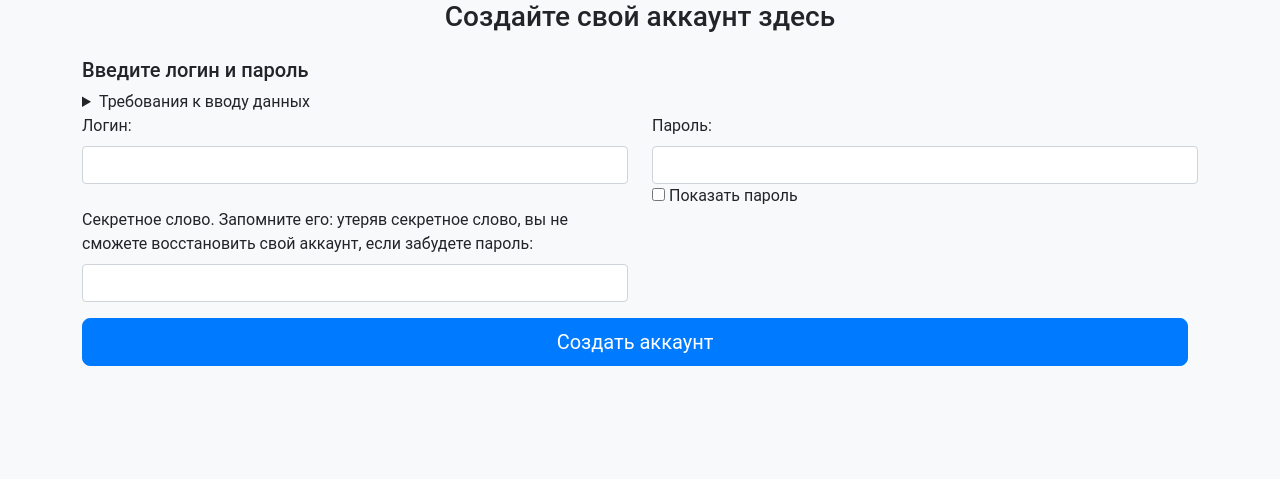
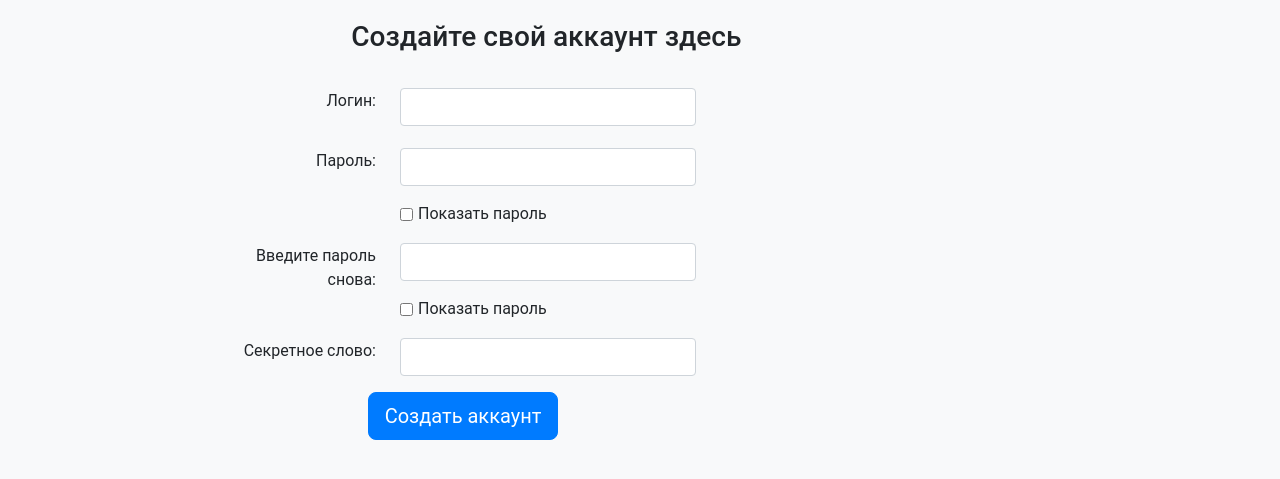
Before and after one commit to Ssentiago/CryptoGuardian, a FastAPI app: page /register in a window 1280 px wide. Shown: the top 479 px of the page. Run offline with FastAPI, Linux system fonts and the light colour scheme; parts of the project's set-up code (start-up, migrations or seed data) failed here and were passed over; some libraries are stand-ins or nearby versions.

Commit message:
Added PasswordStrength and Pwned check

```diff
--- a/main.py
+++ b/main.py
@@ -5,6 +5,7 @@ from fastapi import FastAPI
 from fastapi.templating import Jinja2Templates
 from starlette.staticfiles import StaticFiles
 
+from routers.api_router import router as api_router
 from routers.auth_router import router as auth_router
 from routers.home_router import router as home_router
 from routers.service_router import router as service_router
@@ -18,6 +19,7 @@ app.include_router(home_router)
 app.include_router(auth_router)
 app.include_router(auth_router)
 app.include_router(service_router)
+app.include_router(api_router)
 
 if __name__ == '__main__':
     uvicorn.run("main:app", host = '127.0.0.1', port = 8000, reload = True)
--- a/routers/service_router.py
+++ b/routers/service_router.py
@@ -10,7 +10,7 @@ from starlette.staticfiles import StaticFiles
 from starlette.templating import Jinja2Templates
 
 from database.database import add_new_data, check_token, del_all_data, delete_data, get_all_data, get_user_name
-from service import generate_csv, generate_password, createResponce
+from service import generate_csv, generate_password, createResponce, get_pass_score
 
 router = APIRouter()
 router.mount("/static", StaticFiles(directory = "./static"), name = "static")
@@ -38,7 +38,7 @@ async def post_main(data: Optional[dict] = Body(None), action: str = Header(None
             include_ups = data['include_ups']
             include_digs = data['include_digs']
             include_spec = data['include_spec']
-            generated_password = await generate_password(password_length,
+            generated_password = generate_password(password_length,
                                                          include_lows,
                                                          include_ups,
                                                          include_digs,
--- a/static/css/styles.css
+++ b/static/css/styles.css
@@ -48,7 +48,7 @@ body {
 
 table {
     width: 650px;
-    border-top: 7px solid rgb(43, 129, 17);
+    border-top: 7px solid #dddddd;
     border-collapse: collapse;
     text-align: center;
     margin-bottom: 20px;
@@ -58,11 +58,85 @@ table {
 td {
     text-align: left;
     padding: 10px;
-    border: 3px solid rgb(43, 129, 17);
+    border: 1px solid #dddddd;
 }
 
 th {
     text-align: center;
     padding: 10px;
-    border: 3px solid rgb(43, 129, 17);
+    border: 1px solid #dddddd;
 }
+
+/* Стиль всех полей ввода */
+input {
+    padding: 12px;
+    border: 1px solid #ccc;
+    border-radius: 4px;
+    box-sizing: border-box;
+    margin-top: 6px;
+    margin-bottom: 16px;
+}
+
+
+/* Окно сообщения отображается, когда пользователь нажимает на поле пароля */
+#message {
+    display: none;
+    background: #f1f1f1;
+    color: #000;
+    position: relative;
+    padding: 20px;
+    margin-top: 10px;
+}
+
+#message p {
+    padding: 10px 35px;
+    font-size: 18px;
+}
+
+/* Добавить зеленый цвет текста и галочка, когда требования верны */
+.valid {
+    color: green;
+}
+
+.valid:before {
+    position: relative;
+    left: -35px;
+    content: "&#10004;";
+}
+
+/* Добавить красный цвет текста и собой "x" и значок, когда требования не правы */
+.invalid {
+    color: red;
+}
+
+.invalid:before {
+    position: relative;
+    left: -35px;
+    content: "&#10006;";
+}
+
+.show-password {
+    display: flex;
+    align-items: flex-start;
+}
+
+label {
+    user-select: none;
+}
+
+#passData {
+    display: block;
+    width: 200px; /* Уменьшенный размер */
+    height: 100px;
+    margin: 5px 0; /* Уменьшенный отступ */
+    padding: 5px; /* Уменьшенный padding */
+    border: 1px solid #ccc;
+    background-color: #f2f2f2; /* Светлый фон */
+    font-family: Arial, sans-serif;
+    font-size: 16px; /* Увеличенный размер шрифта */
+    color: #333;
+    text-align: left;
+    line-height: 1.6; /* Увеличенное межстрочное расстояние */
+    border-radius: 10px; /* Более округленные углы */
+    box-shadow: 0 2px 5px rgba(0, 0, 0, 0.1);
+}
--- a/static/templates/auth/auth_register.html
+++ b/static/templates/auth/auth_register.html
@@ -12,59 +12,94 @@
 
 <body>
 
-<div class="container">
+<div style="padding: 20px" class="container">
     <div class="row">
-        <div class="col-12 text-center">
+        <div class="col-md-10 text-center">
             <h3>Создайте свой аккаунт здесь</h3>
         </div>
     </div>
 </div>
 <div>
 
-
-    <form id="loginForm" class="container mt-3">
-        <h5>Введите логин и пароль</h5>
-        <details>
-            <summary>Требования к вводу данных</summary>
-            <ul>
-                <li>В логине разрешаются латинские буквы любого регистра, цифры, а также специальные символы: !@#$%&*_.-</li>
-                <li>Логин должен быть длиной не менее 3 символов</li>
-                <li>Пароль обязательно должен в себе содержать латинские буквы любого регистра, а также должен содержать цифры</li>
-                <li>В пароле разрешаются латинские буквы любого регистра, цифры, а также специальные символы: !@#$%&*_.-</li>
-                <li>Пароль должен быть длиной не менее 8 символов</li>
-                <li>В секретном слове разрешаются латинские и русские буквы любого регистра, цифры а также специальные символы: !@#$%&*_.-
-                </li>
-                <li>Ограничений на длину секретного слова нет</li>
-            </ul>
-        </details>
+    <div class="row">
+        <div class="row">
+            <div class="col-9">
+                <form id="RegisterForm">
+                    <div class="row justify-content-center">
+                        <div class="col-md-6 text-center">
+                            <div class="form-group row">
+                                <label for="username" class="col-md-4 col-form-label text-end">Логин:</label>
+                                <div class="col-md-8">
+                                    <input type="text" class="form-control" id="username" name="username" onblur="checkLogin('username')"
+                                           required>
+                                </div>
+                            </div>
+                        </div>
+                    </div>
 
 
-        <div class="row mb-3">
-            <div class="col-md-6">
-                <label for="username" class="form-label">Логин:</label>
-                <input type="text" class="form-control" id="username" name="username" onblur="checkLogin('username')" required>
+                    <div class="row justify-content-center">
+                        <div class="col-md-6 text-center">
+                            <div class="form-group row">
+                                <label for="password" class="col-md-4 col-form-label text-end">Пароль:</label>
+                                <div class="col-md-8">
+                                    <input type="password" class="form-control" id="password" name="password" required>
+                                    <div class="show-password">
+                                        <input id="tg1" type="checkbox" onclick="toggdlePassword('password')" tabindex="-1">
+                                        <label for="tg1" style="margin-left: 5px">Показать пароль</label>
+
+                                    </div>
+                                </div>
+                            </div>
+                        </div>
+
+                    </div>
+                    <div class="row justify-content-center">
+                        <div class="col-md-6 text-center">
+                            <div class="form-group row">
+                                <label for="passwordAgain" class="col-md-4 col-form-label text-end">Введите пароль снова:</label>
+                                <div class="col-md-8">
+                                    <input type="password" class="form-control" id="passwordAgain" name="passwordAgain" required>
+                                    <div class="show-password">
+                                        <input id="tg2" type="checkbox" onclick="toggdlePassword('passwordAgain')" tabindex="-1">
+                                        <label for="tg2" style="margin-left: 5px">Показать пароль</label>
+                                    </div>
+                                </div>
+                            </div>
+                        </div>
+                    </div>
+
+                    <div class="row justify-content-center">
+                        <div class="col-md-6 text-center">
+                            <div class="form-group row">
+                                <label for="secret" class="col-md-4 col-form-label text-end">Секретное слово:</label>
+                                <div class="col-md-8">
+                                    <input class="form-control" id="secret" name="secret" required>
+                                </div>
+                            </div>
+                        </div>
+                    </div>
+                    <div class="row justify-content-center">
+                        <div class="col-md-6 text-center">
+                            <button type="submit" class="btn btn-primary btn-lg">Создать аккаунт</button>
+                        </div>
+                    </div>
+
+                </form>
             </div>
-            <div class="col-md-6">
-                <label for="password" class="form-label">Пароль:</label>
-                <input type="password" class="form-control" id="password" name="password" onblur="checkPassword('password')" required>
-                <label>
-                    <input type="checkbox" onclick="toggdlePassword('password')"> Показать пароль
-                </label><br>
 
-            </div>
-            <div class="col-md-6">
-                <label for="secret" class="form-label">Секретное слово. Запомните его: утеряв секретное слово, вы не сможете восстановить
-                    свой аккаунт, если забудете пароль:</label>
-                <input class="form-control" id="secret" name="secret" required>
+            <div id="passData" class="col" style="display: none">
+                <span id="passwordData">
+
+                </span>
             </div>
         </div>
-        <div class="d-grid gap-2">
-            <button type="submit" class="btn btn-primary btn-lg">Создать аккаунт</button>
-        </div>
-    </form>
+
+    </div>
 
 
 </div>
 <script src="static/js/main.js"></script>
 <script>createAccount()</script>
+<script>checkPasswords('password', 'passwordAgain')</script>
 </body>
--- a/static/templates/main.html
+++ b/static/templates/main.html
@@ -19,7 +19,7 @@
 <div class="container mt-5">
     <div class="container mt-5">
         <div class="col-12" style="text-align: right">
-            <button id="downloadMyData" class="btn bg-success me-2" onclick="exportData()">📥 Скачать мои данные
+            <button id="downloadMyData" class="btn bg-success me-2" style="color: #dddddd" onclick="exportData()">📥 Скачать мои данные
             </button>
             <button id="logout" onclick="logout()" class="btn btn-danger">Выйти</button>
         </div>
@@ -62,8 +62,7 @@
                     </div>
                     <div class="form-check mb-3">
                         <input type="checkbox" class="form-check-input" id="includeSpecialSymbols">
-                        <label class="form-check-label" for="includeSpecialSymbols">Включить специальные символы<br>Специальные
-                            символы включают в себя: !@#$%&*_.-</label>
+                        <label class="form-check-label" for="includeSpecialSymbols">Включить специальные символы: !@#$%&*_.-</label>
                     </div>
                     <div class="row align-items-center">
                         <div class="col-auto">
```
Also changed, not shown: routers/api_router.py (added, +39 -0 lines), routers/auth_router.py (+1 -17 lines), service.py (+56 -9 lines), static/js/main.js (+87 -21 lines).
